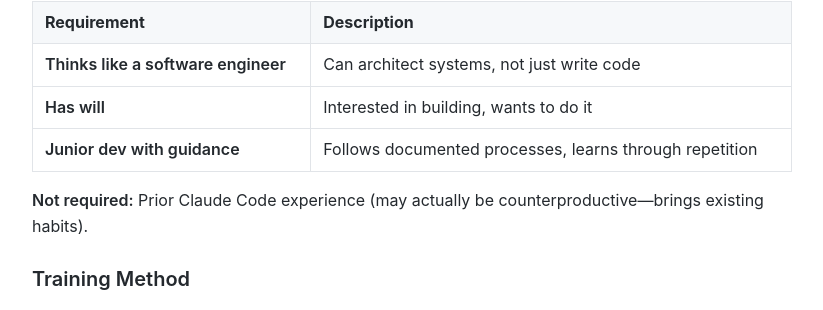
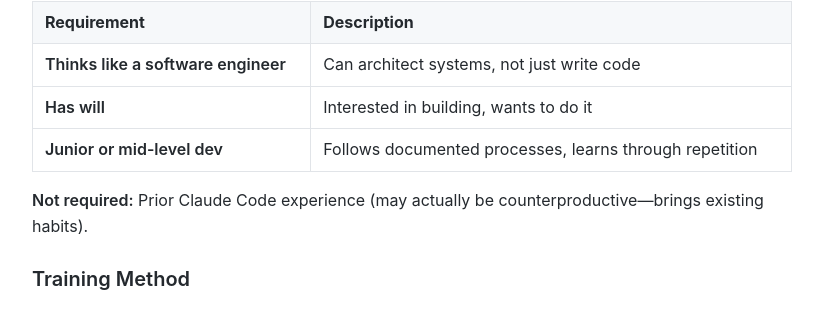
Before and after one commit to MariusWilsch/public-wilsch-ai-pages, a Jekyll site: the page built from global/strategic-objective-wilsch-ai-services.md, in a window 1280 px wide and 900 px high, scrolled down 2248 px. Shown: the part 121-431 px from the top of the window, without its empty margins (228-1051 px from the left). Built offline with Jekyll 4.4.1, drawn with Linux system fonts in a browser that asks for light colours; our own code applies the rules of GitHub Pages for plain Markdown files.

Commit message:
Sync from hippocampus 2026-02-03

```diff
--- a/global/strategic-objective-wilsch-ai-services.md
+++ b/global/strategic-objective-wilsch-ai-services.md
@@ -79,7 +79,7 @@ Any of these paths completes the first cycle:
 |-------------|-------------|
 | **Thinks like a software engineer** | Can architect systems, not just write code |
 | **Has will** | Interested in building, wants to do it |
-| **Junior dev with guidance** | Follows documented processes, learns through repetition |
+| **Junior or mid-level dev** | Follows documented processes, learns through repetition |
 
 **Not required:** Prior Claude Code experience (may actually be counterproductive—brings existing habits).
 
```
